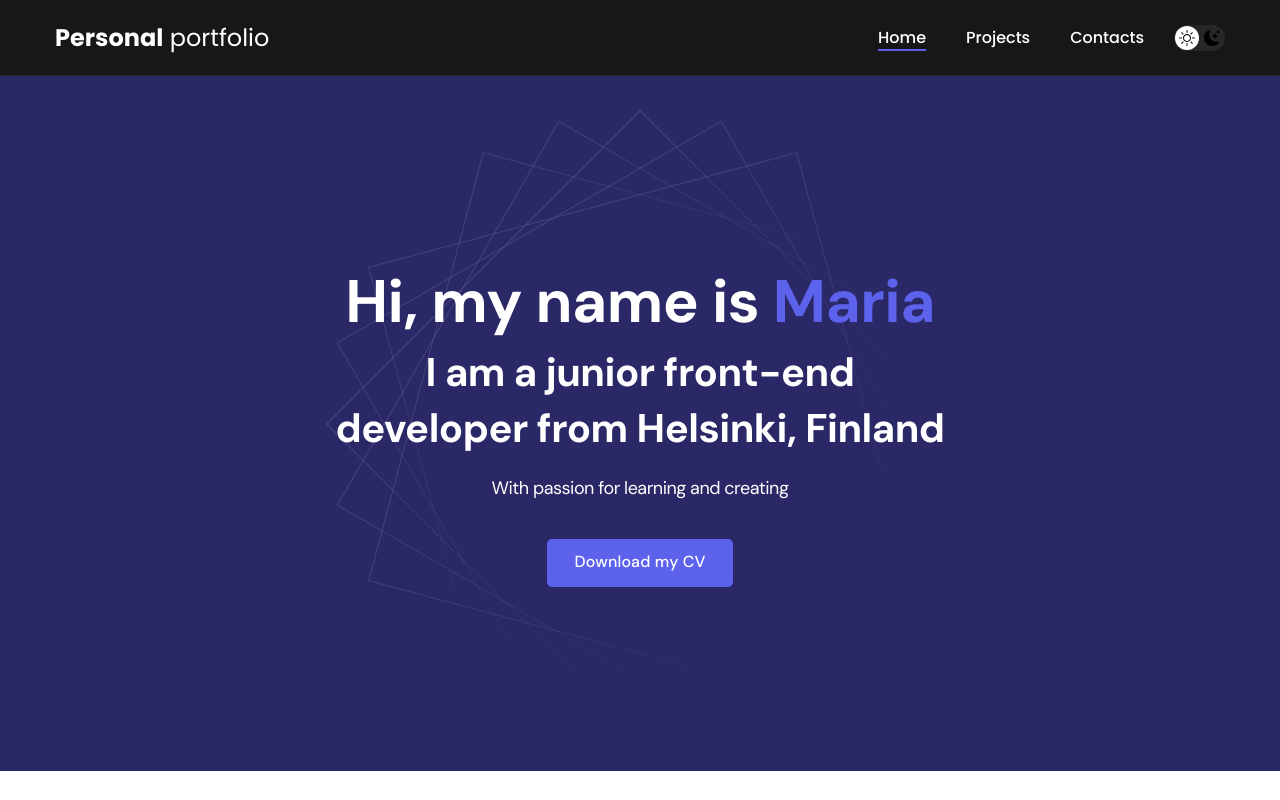
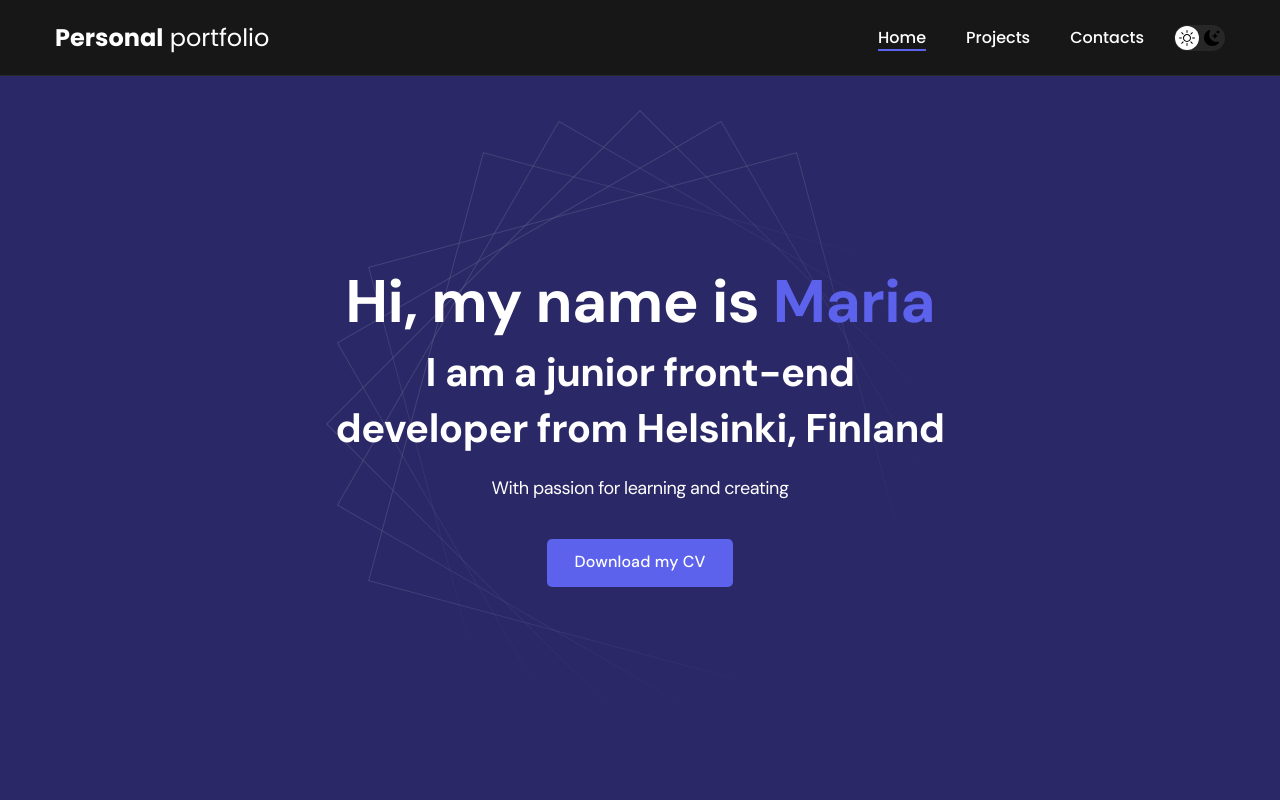
Before and after one commit to mariapokryshkina/personal_portfolio, a React (Create React App) app: page / in a window 1280 px wide. Shown: the top 800 px of the page. Built offline with nearby package versions, Linux system fonts and the light colour scheme.

Commit message:
main there colour changed

```diff
--- a/src/styles/main.css
+++ b/src/styles/main.css
@@ -8,6 +8,7 @@
 	--black-border: #26292d;
 	--white: #fff;
 	--purple: #5c62ec;
+	--darkpurple: #2A2866;
 
 	/* Nav */
 	--nav-bg: var(--black);
@@ -15,7 +16,8 @@
 	--nav-text: var(--white);
 
 	/* Header */
-	--header-bg: var(--black);
+	/*--header-bg: var(--black);*/
+	--header-bg: var(--darkpurple);
 	--header-text: var(--white);
 
 	/* Footer */
@@ -23,7 +25,7 @@
 	--footer-text: var(--white);
 
 	/* Light mode */
-	--page-bg: var(--white);
+	--page-bg: var(--darkpurple);
 	--text-color: var(--black);
 	--accent: var(--purple);
 	--title-1: var(--accent);
```
